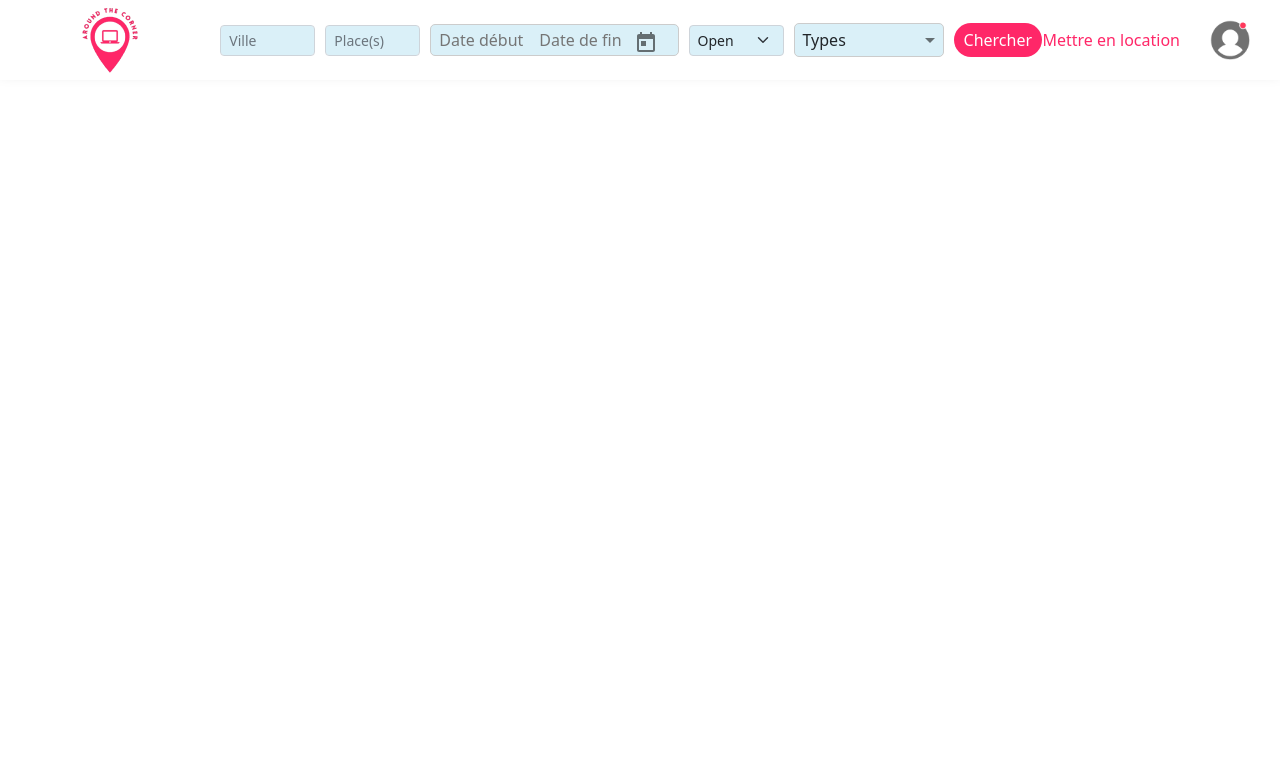
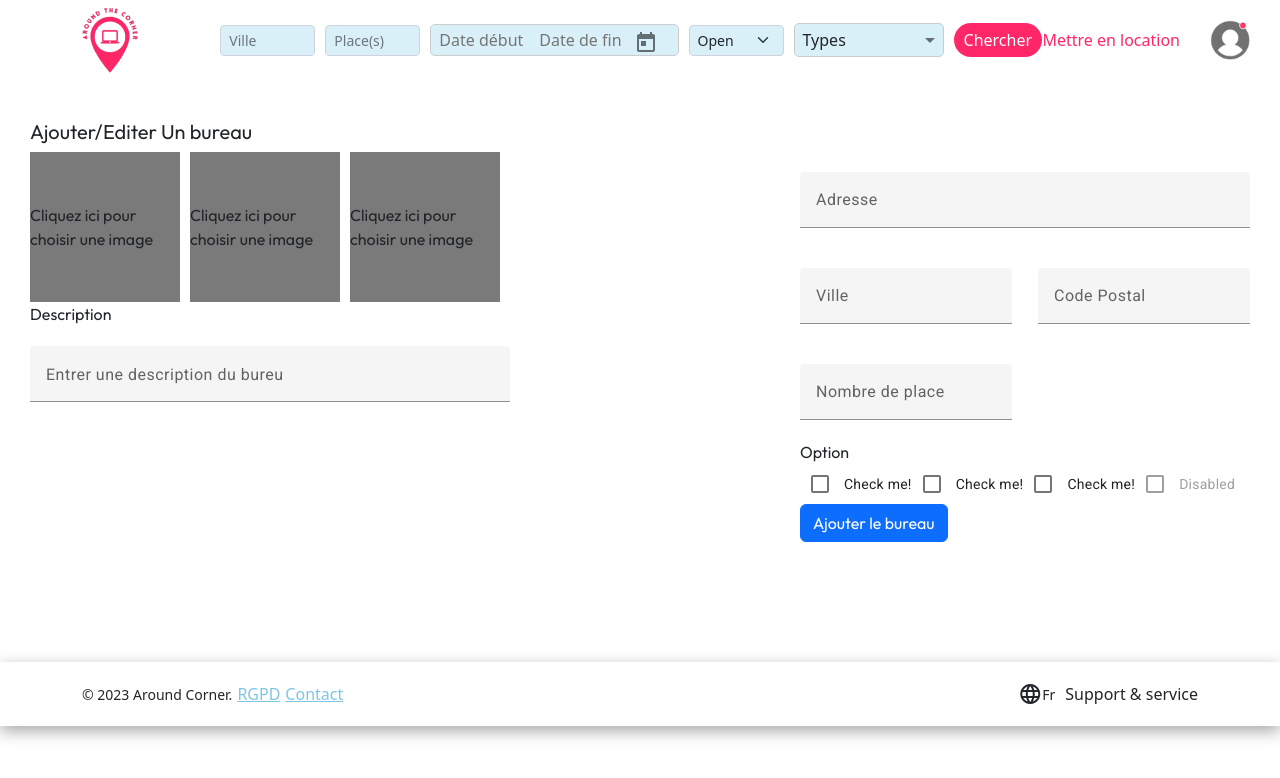
Before and after one commit to Nalvac/around-corner, an Angular app in the folder front/: page /nouveau-bureau in a window 1280 px wide. Before the commit this address led to /. Shown: the top 778 px of the page. Built offline with nearby package versions, Linux system fonts and the light colour scheme.

Commit message:
desk added component

```diff
--- a/front/package.json
+++ b/front/package.json
@@ -29,6 +29,7 @@
     "leaflet": "^1.9.3",
     "material": "^0.5.3",
     "ngx-bootstrap": "^10.2.0",
+    "ngx-file-drop": "^15.0.0",
     "popper": "^1.0.1",
     "popper.js": "^1.16.1",
     "rxjs": "~7.8.0",
--- /dev/null
+++ b/front/src/app/add-desk/add-desk.component.html
@@ -0,0 +1,106 @@
+<div
+  class="addDesk-container"
+>
+  <h5>Ajouter/Editer Un bureau</h5>
+
+  <div
+    [formGroup]="addDeskForm"
+    fxLayout="row"
+    fxLayoutAlign="space-between"
+  >
+    <div
+
+      fxLayout="column"
+    >
+      <div
+        fxLayout="row"
+        fxLayoutAlign="space-between"
+      >
+        <div>
+          <input type="file" #fileInput1 style="display: none;" (change)="onFileSelected1($event)">
+          <div class="image-container" (click)="fileInput1.click()">
+            <ng-container *ngIf="imageSrc1; else uploadPrompt1">
+              <img style="width: 100%;" [src]="imageSrc1" alt="Image sélectionnée" />
+            </ng-container>
+            <ng-template #uploadPrompt1>
+              <span>Cliquez ici pour choisir une image</span>
+            </ng-template>
+          </div>
+        </div>
+        <div>
+          <input type="file" #fileInput2 style="display: none;" (change)="onFileSelected2($event)">
+          <div class="image-container" (click)="fileInput2.click()">
+            <ng-container *ngIf="imageSrc2; else uploadPrompt">
+              <img style="width: 100%;" [src]="imageSrc2" alt="Image sélectionnée" />
+            </ng-container>
+            <ng-template #uploadPrompt>
+              <span>Cliquez ici pour choisir une image</span>
+            </ng-template>
+          </div>
+        </div>
+        <div>
+          <input type="file" #fileInput3 style="display: none;" (change)="onFileSelected3($event)">
+          <div class="image-container" (click)="fileInput3.click()">
+            <ng-container *ngIf="imageSrc3; else uploadPrompt">
+              <img style="width: 100%;" [src]="imageSrc3" alt="Image sélectionnée" />
+            </ng-container>
+            <ng-template #uploadPrompt>
+              <span>Cliquez ici pour choisir une image</span>
+            </ng-template>
+          </div>
+        </div>
+
+      </div>
+      <div
+        fxLayout="column"
+      >
+        <span>Description</span>
+        <mat-form-field [style.fontSize]="12" appearance="fill">
+          <mat-label>Entrer une description du bureu</mat-label>
+          <textarea matInput
+                    cdkTextareaAutosize
+                    #autosize="cdkTextareaAutosize"
+                    cdkAutosizeMinRows="1"
+                    cdkAutosizeMaxRows="5"></textarea>
+        </mat-form-field>
+      </div>
+    </div>
+    <div
+      class="desk-info"
+    >
+        <div
+          fxLayout="row"
+          fxLayoutAlign="space-between"
+        >
+          <mat-form-field style="width: 100%">
+            <input matInput formControlName="address" placeholder="Adresse">
+          </mat-form-field>
+        </div>
+        <div
+          fxLayout="row"
+          fxLayoutAlign="space-between"
+        >
+          <mat-form-field>
+            <input matInput formControlName="city" placeholder="Ville">
+          </mat-form-field>
+          <mat-form-field>
+            <input matInput formControlName="zipCode" placeholder="Code Postal">
+          </mat-form-field>
+        </div>
+        <mat-form-field>
+          <input matInput type="number" formControlName="numberPlaces" placeholder="Nombre de place">
+        </mat-form-field>
+
+        <div>
+          <span>Option</span>
+          <section class="example-section">
+            <mat-checkbox class="example-margin">Check me!</mat-checkbox>
+            <mat-checkbox class="example-margin">Check me!</mat-checkbox>
+            <mat-checkbox class="example-margin">Check me!</mat-checkbox>
+            <mat-checkbox class="example-margin" [disabled]="true">Disabled</mat-checkbox>
+          </section>
+        </div>
+        <button class="btn btn-primary" type="submit" (click)="onSubmit()">Ajouter le bureau</button>
+    </div>
+  </div>
+</div>
--- /dev/null
+++ b/front/src/app/add-desk/add-desk.component.scss
@@ -0,0 +1,47 @@
+@import "src/assets/variables";
+:host {
+  display: block;
+  font-family: $font-outfit;
+}
+
+.addDesk-container {
+    padding: 120px 30px;
+
+  mat-form-field {
+    padding: 20px 0 20px;
+  }
+  .upload-img {
+    width: 150px;
+    height: 150px;
+    margin-right: 10px;
+    background-color: #7A7A7A;
+  }
+  .image-container {
+    width: 150px;
+    height: 150px;
+    margin-right: 10px;
+    background-color: #7A7A7A;
+    display: flex;
+    justify-content: center;
+    align-items: center;
+    position: relative;
+
+    img {
+      position: absolute;
+      min-width: 100%;
+      min-height: 100%;
+      top: 50%;
+      left: 50%;
+      transform: translate(-50%, -50%);
+      object-fit: cover;
+    }
+  }
+
+
+  .mdc-text-field--filled:not(.mdc-text-field--disabled) {
+    background-color: #7A7A7A!important;
+  }
+  .desk-info {
+    width: 450px;
+  }
+}
--- /dev/null
+++ b/front/src/app/add-desk/add-desk.component.ts
@@ -0,0 +1,85 @@
+import { Component } from '@angular/core';
+import {FormControl, FormGroup, Validators} from "@angular/forms";
+import {Dao} from "../service/dao";
+import {DeskModel} from "../model/desk.model";
+
+@Component({
+  selector: 'app-add-desk',
+  templateUrl: './add-desk.component.html',
+  styleUrls: ['./add-desk.component.scss']
+})
+export class AddDeskComponent {
+  addDeskForm = new FormGroup({
+    numberPlaces: new FormControl('', [Validators.required]),
+    address: new FormControl('', [Validators.required]),
+    price:  new FormControl('', [Validators.required]),
+    city:  new FormControl('', [Validators.required]),
+    zipCode:  new FormControl('', [Validators.required]),
+    description:  new FormControl('', [Validators.required]),
+    uid:  new FormControl('', [Validators.required]),
+    sdid:  new FormControl('', [Validators.required]),
+  });
+
+  constructor(private signupService: Dao) {}
+
+  onSubmit() {
+    console.log(this.addDeskForm.value);
+    if (this.addDeskForm.valid) {
+      const deskData: DeskModel = {
+        numberPlaces: parseInt(this.addDeskForm.get('numberPlaces').value),
+        address: this.addDeskForm.get('address').value,
+        price: parseInt(this.addDeskForm.get('price').value),
+        city:  this.addDeskForm.get('city').value,
+        zipCode: parseInt(this.addDeskForm.get('zipCode').value),
+        description:  this.addDeskForm.get('description').value,
+        uid:  parseInt(this.addDeskForm.get('uid').value),
+        sdid:  parseInt(this.addDeskForm.get('sdid').value) ,
+      };
+    }
+  }
+  imageSrc1: string | ArrayBuffer | null = null;
+  imageSrc2: string | ArrayBuffer | null = null;
+  imageSrc3: string | ArrayBuffer | null = null;
+
+  fileOver(event: any): void {
+    console.log('File over');
+  }
+
+  fileLeave(event: any): void {
+    console.log('File leave');
+  }
+
+  onFileSelected1(event: Event) {
+    const file = (event.target as HTMLInputElement).files![0];
+
+    if (file) {
+      const reader = new FileReader();
+      reader.onload = (e) => {
+        this.imageSrc1 = e.target?.result;
+      };
+      reader.readAsDataURL(file);
+    }
+  }
+  onFileSelected2(event: Event) {
+    const file = (event.target as HTMLInputElement).files![0];
+
+    if (file) {
+      const reader = new FileReader();
+      reader.onload = (e) => {
+        this.imageSrc2 = e.target?.result;
+      };
+      reader.readAsDataURL(file);
+    }
+  }
+  onFileSelected3(event: Event) {
+    const file = (event.target as HTMLInputElement).files![0];
+
+    if (file) {
+      const reader = new FileReader();
+      reader.onload = (e) => {
+        this.imageSrc3 = e.target?.result;
+      };
+      reader.readAsDataURL(file);
+    }
+  }
+}
--- a/front/src/app/app.component.html
+++ b/front/src/app/app.component.html
@@ -1,5 +1,4 @@
-<app-navbar
-></app-navbar>
+<app-navbar></app-navbar>
 <router-outlet
 ></router-outlet>
 <app-footer></app-footer>
--- a/front/src/app/app.component.routing.ts
+++ b/front/src/app/app.component.routing.ts
@@ -4,6 +4,7 @@ import {LoginComponent} from "./login/login.component";
 import {HomeComponent} from "./home/home.component";
 import {RegisterComponent} from "./register/register.component";
 import {RentDetailComponent} from "./rent-detail/rent-detail.component";
+import {AddDeskComponent} from "./add-desk/add-desk.component";
 
 const routes: Routes = [
   {
@@ -21,6 +22,10 @@ const routes: Routes = [
   {
     path: ':id/detail',
     component: RentDetailComponent,
+  },
+  {
+    path: 'nouveau-bureau',
+    component: AddDeskComponent,
   }
 ];
 
--- a/front/src/app/app.module.ts
+++ b/front/src/app/app.module.ts
@@ -29,6 +29,8 @@ import { RentDetailComponent } from './rent-detail/rent-detail.component';
 import {MatListModule} from "@angular/material/list";
 import {MatTableModule} from "@angular/material/table";
 import {MatSnackBarModule} from "@angular/material/snack-bar";
+import { AddDeskComponent } from './add-desk/add-desk.component';
+import {MatCheckboxModule} from "@angular/material/checkbox";
 
 @NgModule({
   declarations: [
@@ -43,7 +45,8 @@ import {MatSnackBarModule} from "@angular/material/snack-bar";
     RegisterComponent,
     FooterComponent,
     RoomDetailComponent,
-    RentDetailComponent
+    RentDetailComponent,
+    AddDeskComponent
   ],
   imports: [
     BrowserModule,
@@ -66,6 +69,7 @@ import {MatSnackBarModule} from "@angular/material/snack-bar";
     MatListModule,
     MatTableModule,
     MatSnackBarModule,
+    MatCheckboxModule,
   ],
   providers: [
   ],
--- a/front/src/app/home/home.component.html
+++ b/front/src/app/home/home.component.html
@@ -1,3 +1,4 @@
+
 <app-banner></app-banner>
 <app-how-it-works></app-how-it-works>
 
@@ -10,8 +11,5 @@
 <div
   fxLayout="row"
 >
-  <app-room-card
-    routerLink="1/detail"
-  ></app-room-card>
-  <app-room-card></app-room-card>
+  <app-room-card></app-room-card><app-room-card></app-room-card>
 </div>
--- a/front/src/app/navbar/navbar.component.scss
+++ b/front/src/app/navbar/navbar.component.scss
@@ -104,9 +104,7 @@
   position: relative;
   display: none;
 }
-::ng-deep .mdc-text-field--filled:not(.mdc-text-field--disabled) {
-  background-color: #DAF0F8;
-}
+
 ::ng-deep .mat-mdc-text-field-wrapper:not(.mdc-text-field--outlined) .mat-mdc-form-field-infix {
   padding-top: 24px;
   padding-bottom: 0;
```
Also changed, not shown: front/src/app/model/desk.model.ts (added, +10 -0 lines), 1 other file (tests, documents, lock files or other folders).
